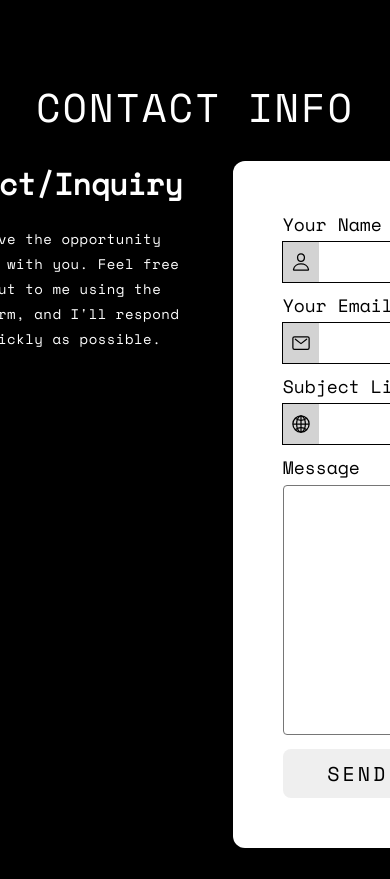
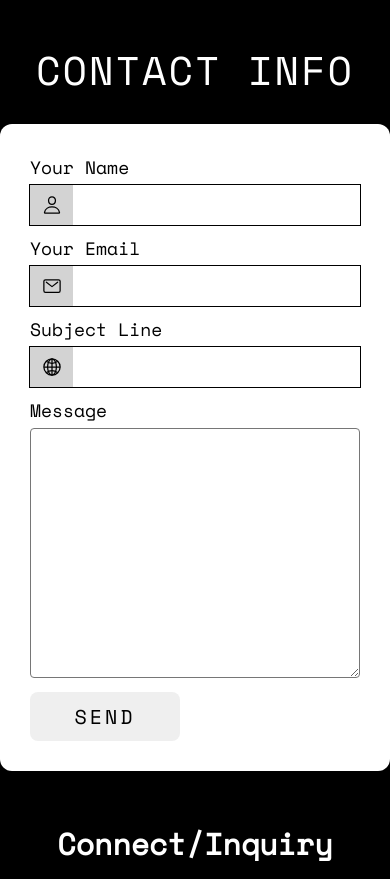
Before and after one commit to ericzarycki/website, a plain HTML site: page index.html in a window 390 px wide. Shown: the part 7560-8439 px from the top of the page. Drawn offline with nearby package versions, Linux system fonts and the light colour scheme.

Commit message:
mobile patch 2

```diff
--- a/style.css
+++ b/style.css
@@ -517,6 +517,7 @@ ul{
 #contact .section-title{
     padding-bottom: 15px;
     color: white;
+    align-items: center;
 }
 #contact h2{
     color: white;
@@ -538,6 +539,7 @@ ul{
 #contact .wrapper .right{
     flex: 1;
 }
+/* Needs to be fixed lmao */
 #contact .wrapper .right{
     /* height: 100vh;
   width: 100%; */
@@ -555,6 +557,7 @@ ul{
 #contact .left .contact-desc{
     color: black;
     margin-bottom: 5rem;
+    align-items: center;
 }
 #contact .left .contact-info{
     margin-bottom: 5rem;
@@ -664,6 +667,26 @@ ul{
     100%{
         opacity: 0;
         pointer-events: none;
+    }
+}
+@media only screen and (max-width: 768px) {
+	#contact .wrapper {
+		flex-direction: column-reverse;
+		justify-content: center;
+		align-items: center;
+	}
+	#contact .right {
+		width: 100%;
+	}
+	#contact .right .form-wrapper {
+		padding: 3rem;
+		width: 100%;
+		max-width: 100%;
+    }
+    #contact .left{
+        align-items: center;
+        text-align: center;
+        justify-content: center;
     }
 }
 #contact .contact{
@@ -878,8 +901,8 @@ ul{
 /* End of KeyFrames */
 
 /* Media Query for Tablet */
-@media only screen and (min-wdith: 760px){
-    .cta{
+@media only screen and (min-width: 760px){
+    /* .cta{
         font-size: 2.5rem;
         padding: 20px 60px;
 
@@ -893,11 +916,6 @@ ul{
         font-size: 7rem;
     }
     /* End of Hero */
-
-    /* Education Section                                      ************** */
-
-
-    /* End of Education Section */
 
     /* Project */
     #projects .project-item{
@@ -925,7 +943,7 @@ ul{
     /* End of Project */
 
     /* About */
-    #about .about{
+    /* #about .about{
         flex-direction: row;
     }
     #about h1{
@@ -937,11 +955,11 @@ ul{
     }
     #about .col-right h1{
         text-align: left;
-    }
+    } */
     /* End About */
 
-    /* Contact */
-    #contact .contact{
+    /* Start of contact section */
+    /* #contact .contact{
         flex-direction: column;
         padding: 100px 0;
         align-items: center;
@@ -965,7 +983,7 @@ ul{
         padding: 3rem;
         width: 100%;
         max-width: 100%;
-    }
+    } */
     /* #contact .contact-items{
         width: 100%;
         display: flex;
@@ -977,13 +995,13 @@ ul{
         margin: 20px;
         flex-direction: row;
     } */
-    #contact .contact-item .icon{
+    /* #contact .contact-item .icon{
         height: 100px;
         width: 100px;
     }
     #contact .contact-item .icon img{
         object-fit: contain;
-    }
+    } */
     /* #contact .contact-item .contact-info{
         width: 100%;
         text-align: left;
@@ -1068,6 +1086,11 @@ ul{
         flex-basis: 22%;
         margin: 1.5%;
     }
+
+    #contact .form-wrapper .right{
+        flex-basis: 22%;
+        margin: 1.5%;
+    }
 }
 
 /* End of Media Query for Desktop */
```
Also changed, not shown: index.html (+1 -0 lines).
